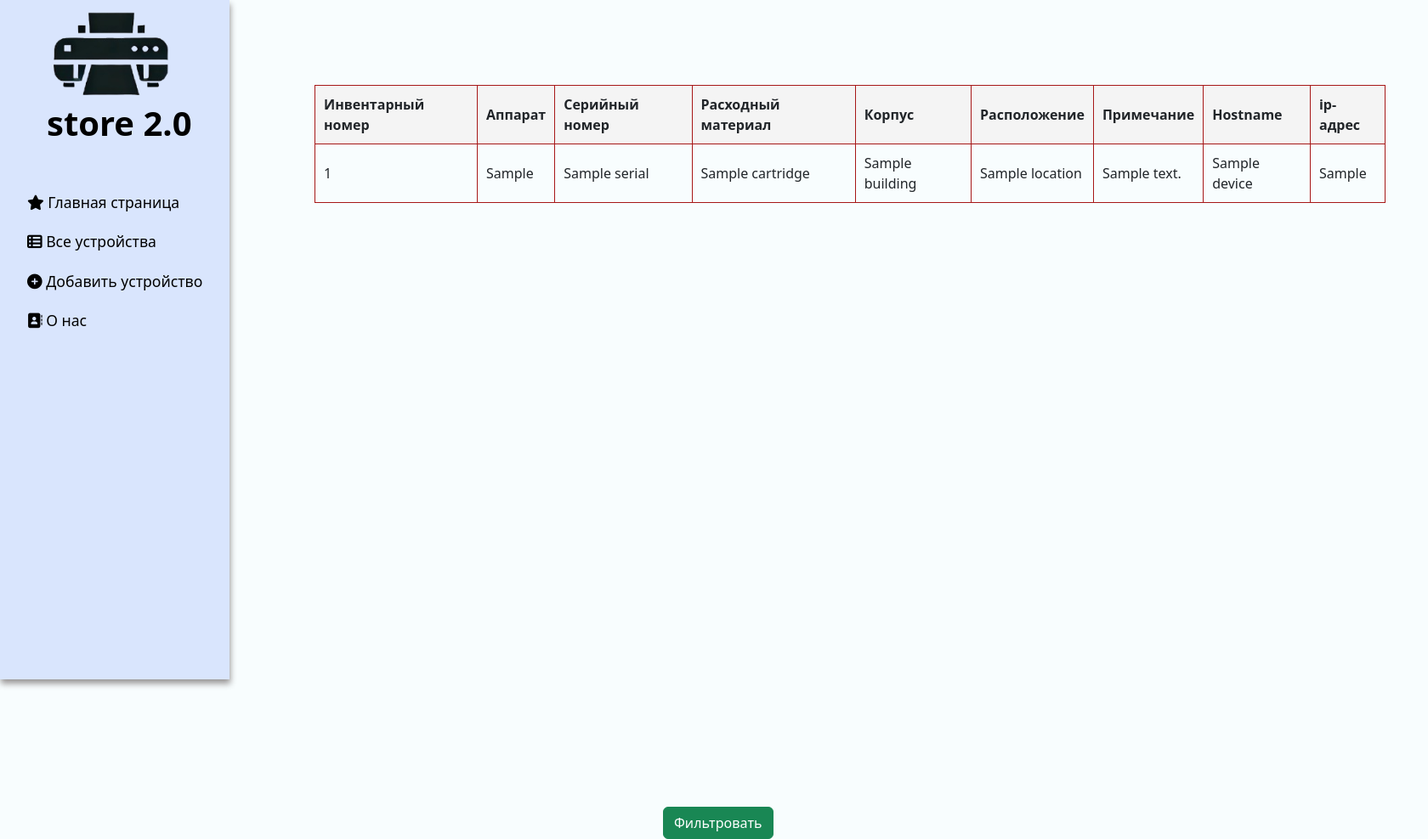
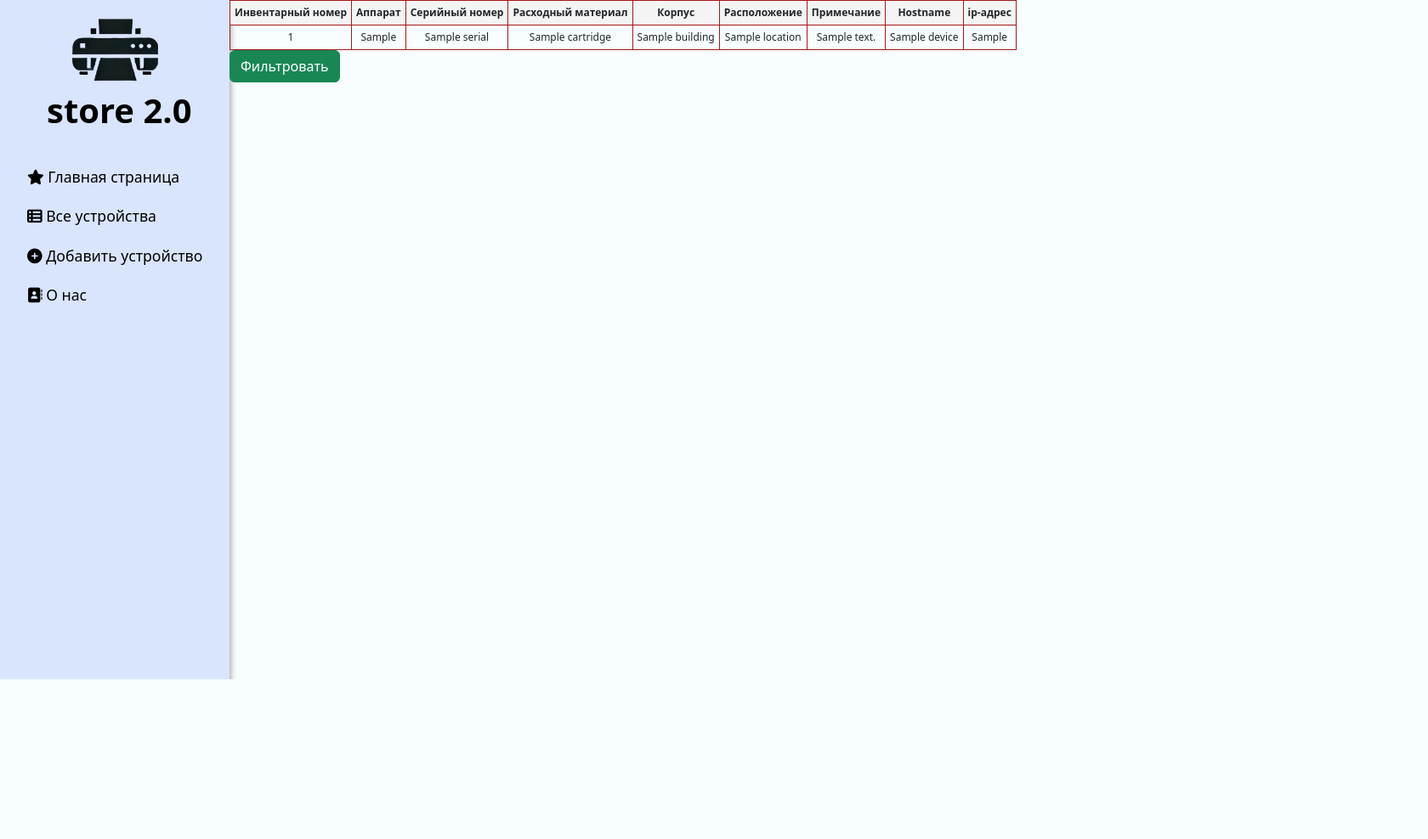
Before and after one commit to Voenkomp/appwebstore, a Django app: template main/templates/main/all_devices.html in a window 1680 px wide. Shown: the whole page at 85% size. After the commit the page ends 800 px from the top, so only its background shows below. Run offline with Django 5.2, Linux system fonts and the light colour scheme; the template is opened without the code that fills it: most values are stand-ins (such as "Sample title", 1, 10 or a date in 2020); some libraries are stand-ins or nearby versions.

Commit message:
change files for pretty look pages

```diff
--- a/adddevice/static/adddevice/css/adddevice.css
+++ b/adddevice/static/adddevice/css/adddevice.css
@@ -11,7 +11,7 @@
     margin-bottom: 10px;
 }
 
-form {
+.add-printer-form {
     margin-left: 20%;
     width: 900px;
     margin-top: 50px;
--- a/adddevice/templates/adddevice/addprinter.html
+++ b/adddevice/templates/adddevice/addprinter.html
@@ -5,7 +5,7 @@
 
 {% block content %}
 <div class="addset">
-    <form method="post">
+    <form method="post" class="add-printer-form">
         {% csrf_token %}
         <div class="formsetting">
             {% if form.inv_num.errors %}
--- a/adddevice/views.py
+++ b/adddevice/views.py
@@ -12,7 +12,7 @@ def addprinter(request):
         if form.is_valid():
             form.save()
             messages.success(request, "Устройство успешно добавлено")
-            return redirect("/all")
+            return redirect("/add")
         else:
             messages.error(request, "Ошибка. Проверьте форму")
     else:
--- a/main/static/main/css/main.css
+++ b/main/static/main/css/main.css
@@ -1,24 +1,30 @@
 body {
     background: rgba(212, 244, 251, 0.15);
+    display: flex;
 }
-
 
 aside {
     float: left;
     background: #d9e5fd;
     width: 270px;
+    flex-shrink: 0;
     padding: 2% 0;
     height: 100vh;
     color: #0000;
     box-shadow: 1px 5px 7px rgb(153, 150, 150);
 }
 
+main {
+    flex-grow: 1;
+    /* padding: 20px; */
+}
+
 aside img {
-    width: 60%;
+    width: 45%;
     float: none;
     position: relative;
-    bottom: 30px;
-    left: 50px;
+    bottom: 20px;
+    left: 75px;
 }
 
 aside .text-logo {
@@ -27,7 +33,7 @@ aside .text-logo {
     font-weight: bold;
     position: relative;
     color: black;
-    bottom: 40px;
+    bottom: 25px;
     left: 55px;
 }
 
@@ -58,10 +64,15 @@ aside ul a:hover {
     transform: scale(1.02);
 }
 
-main .search {
-    float: left;
-    margin-top: 100px;
-    margin-left: 600px;
+main .filter-device {
+
+    width: 30%;
+    flex-shrink: 0;
+
+}
+
+.custom-form {
+    position: relative;
 }
 
 
@@ -73,21 +84,33 @@ main .features {
     width: 75%;
 }
 
-form {
+/* form {
     margin-left: 20%;
     width: 500px;
     margin-top: 50px;
-}
+} */
 
 .form-control {
     padding-left: 20px;
 }
 
+/* Настройки положения таблицы на странице 'все устройства' */
+.table-set {
+    /* position: absolute; */
+    max-width: 70%;
+    /* float: center; */
+    /* margin-top: 2%; */
+}
+
+table {
+    font-size: 12px;
+}
+
 th,
 td {
     border: 1px solid #a71717;
-    padding: 10px;
-    text-align: left;
+    padding: 5px;
+    text-align: center;
 }
 
 th {
--- a/main/templates/main/all_devices.html
+++ b/main/templates/main/all_devices.html
@@ -3,16 +3,8 @@
 {% block title %}Все устройства{% endblock %}
 
 {% block content %}
-<!-- <div class="features">
-    {% for el in device %}
-    <div class="alert alert-warning">
-        <p> {{ el.building}} {{ el.location}} {{ el.inv.num }} {{ el.producer }} {{ el.model }}</p>
-        <a href="{% url 'device-detail' el.id %}" class="btn btn-warning">Подробнее</a>
-    </div>
-    {% endfor %}
-</div> -->
 
-<div class='features'>
+<div class='table-set'>
     <table>
         <thead>
             <tr>
@@ -51,8 +43,8 @@
     </table>
 </div>
 
-<div class="search">
-    <form method="get" class="customform">
+<div class="filter-device">
+    <form method="get" class="custom-form">
         {{ devices.form.as_p }}
         <button class="btn btn-success" type="submit">Фильтровать</button>
     </form>
--- a/main/templates/main/index.html
+++ b/main/templates/main/index.html
@@ -7,7 +7,7 @@
 <div class="features">
     {% for el in device %}
     <div class="alert alert-warning">
-        <p> {{ el.building}} {{ el.location}} {{ el.inv.num }} {{ el.producer }} {{ el.model }}</p>
+        <p> {{ el.building}} {{ el.location}} {{ el.inv_num }} {{ el.producer }} {{ el.model }}</p>
         <a href="{% url 'device-detail' el.id %}" class="btn btn-warning">Подробнее</a>
     </div>
     {% endfor %}
--- a/main/templates/main/layout.html
+++ b/main/templates/main/layout.html
@@ -13,7 +13,6 @@
     <link rel="stylesheet" href="https://cdn.jsdelivr.net/npm/select2@4.1.0-rc.0/dist/css/select2.min.css">
     <script src="https://code.jquery.com/jquery-3.6.0.min.js"></script>
     <script src="https://cdn.jsdelivr.net/npm/select2@4.1.0-rc.0/dist/js/select2.min.js"></script>
-    <!-- Select2 Bootstrap 5 CSS -->
     <link rel="stylesheet"
         href="https://cdn.jsdelivr.net/npm/select2-bootstrap-5-theme@1.3.0/dist/select2-bootstrap-5-theme.min.css">
     {{ form.media }}
--- a/store/settings.py
+++ b/store/settings.py
@@ -84,7 +84,7 @@ DATABASES = {
         "NAME": "storedb2_0",
         "USER": "admin",
         "PASSWORD": "doyouwannaenter",
-        "HOST": "192.168.1.56",
+        "HOST": "srvbase",
         "PORT": "32768",
     }
 }
```
